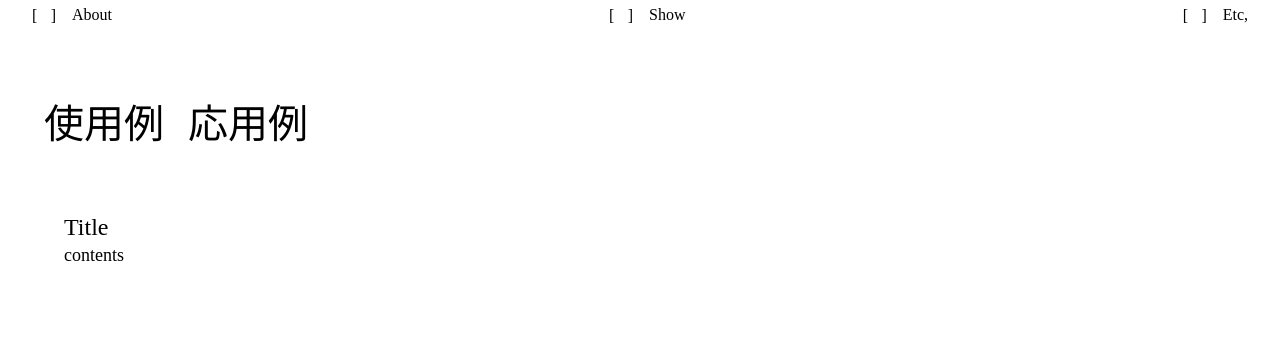
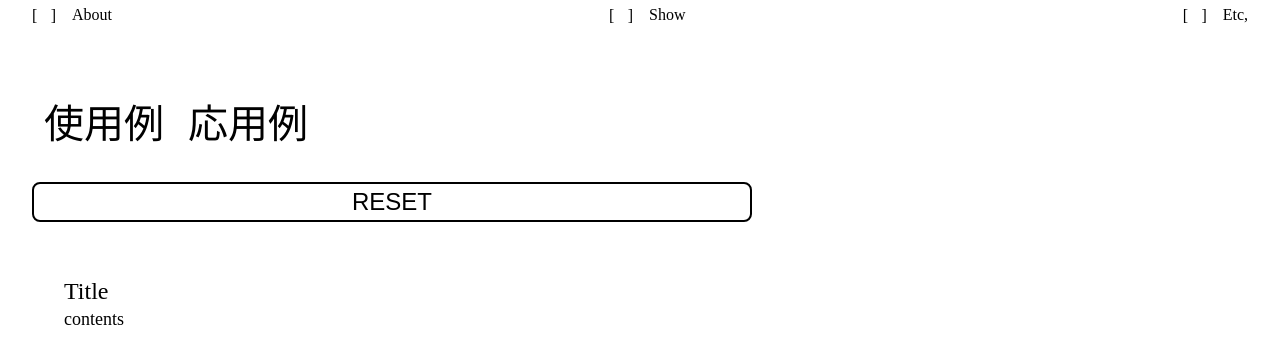
Before and after one commit to pe-hu/index, a PHP site: page /show/ in a window 1280 px wide. Shown: the top 364 px of the page. Run offline with PHP 8.4, Linux system fonts and the light colour scheme; some libraries are stand-ins or nearby versions.

Commit message:
Update index.php

```diff
--- a/show/index.php
+++ b/show/index.php
@@ -61,6 +61,9 @@ $("#menu").load("../menu/");
 <label for="two" class="label">応用例</label></li>
 </ul>
 </div>
+<div class="reset">
+<input type="reset" name="reset" value="RESET" class="reset-button">
+</div>
 </form>
 
 <ul class="list">
```
